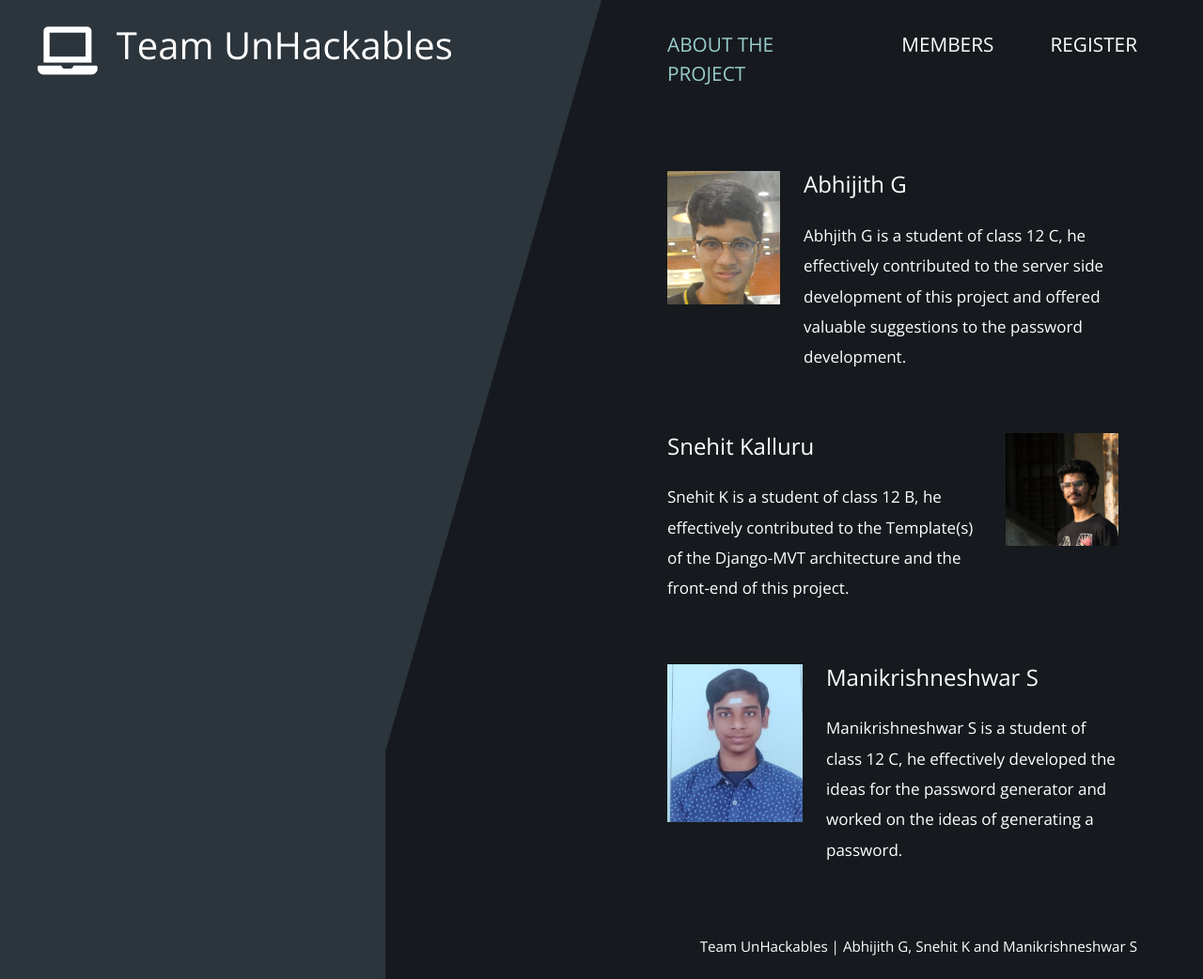
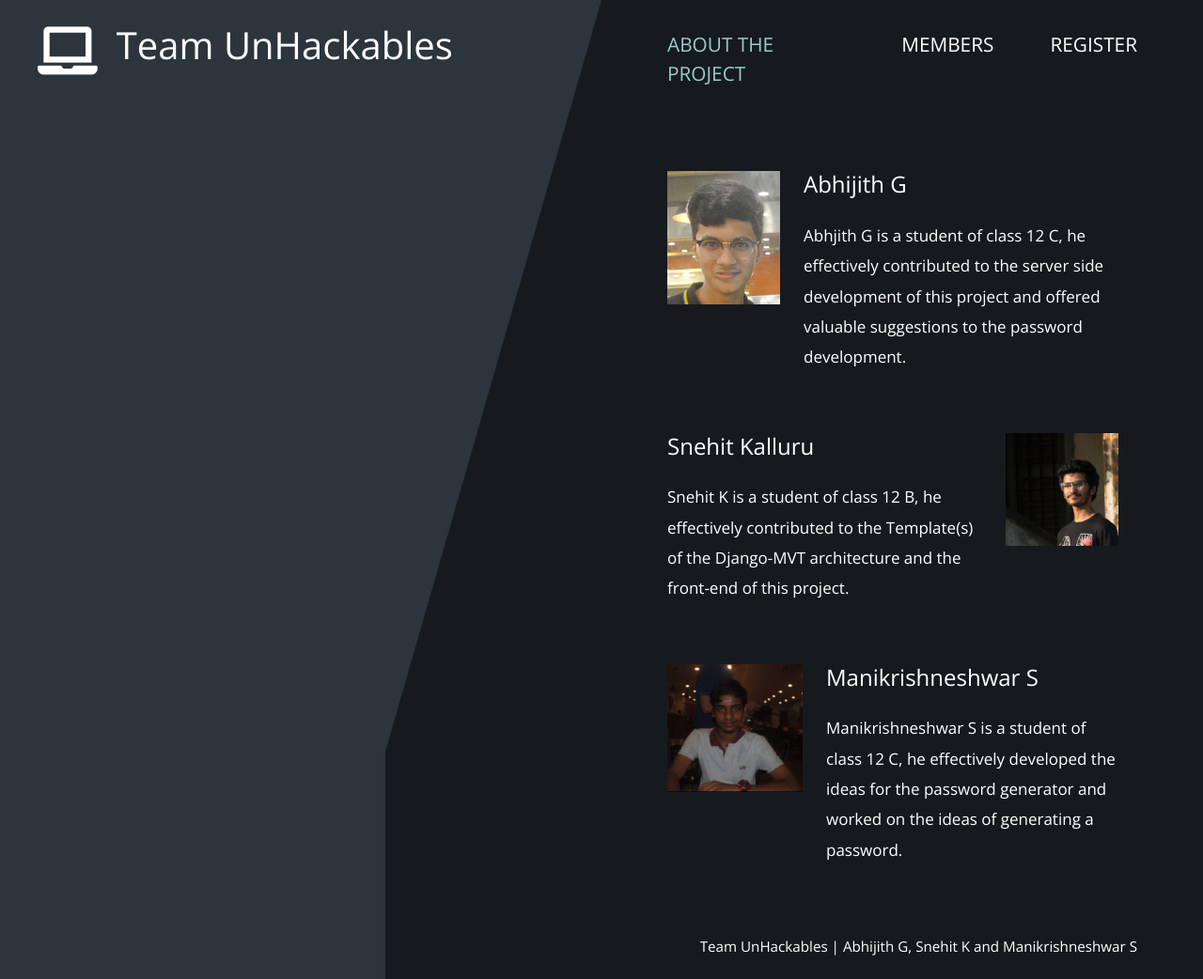
Before and after one commit to AbhijithGanesh/Annual-CSC-Project-Deployment, a Django app: page /Password_Generator/members.html in a window 1280 px wide. Shown: the whole page at 94% size. Run offline with Django 3.2, Linux system fonts and the light colour scheme.

Commit message:
Update members.html

```diff
--- a/Password_Generator/templates/Password_Generator/HTML-JS-CSS/members.html
+++ b/Password_Generator/templates/Password_Generator/HTML-JS-CSS/members.html
@@ -69,7 +69,7 @@
                             <img src='{%static "Password_Generator/img/m-2.jpeg"%}' alt="Snehit K" class="tm-service-img-r" width = 25% height = 25%>
                         </div>
                         <div class="media my-3 tm-service-media tm-service-media-img-l">
-                            <img src='{%static "Password_Generator/img/m-3.jpg"%}' alt="Mani" class="tm-service-img" width = 30%    >
+                            <img src='{%static "Password_Generator/img/m-3.jpeg"%}' alt="Mani" class="tm-service-img" width = 30%    >
                             <div class="media-body tm-service-text">
                                 <h2 class="mb-4 tm-content-title">Manikrishneshwar S</h2>
                                 <p>Manikrishneshwar S is a student of class 12 C, he effectively developed the ideas for the password generator and worked on the ideas of generating a password.</p>
```
